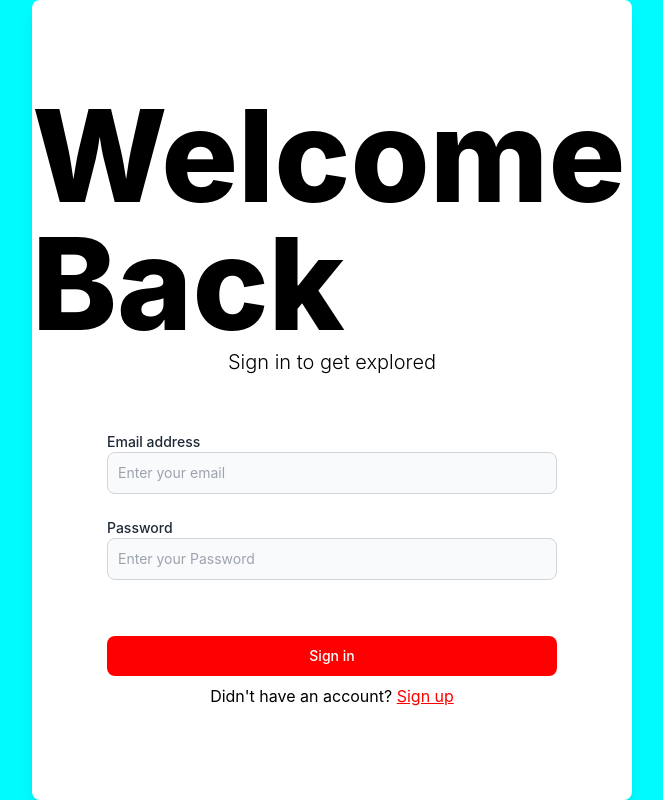
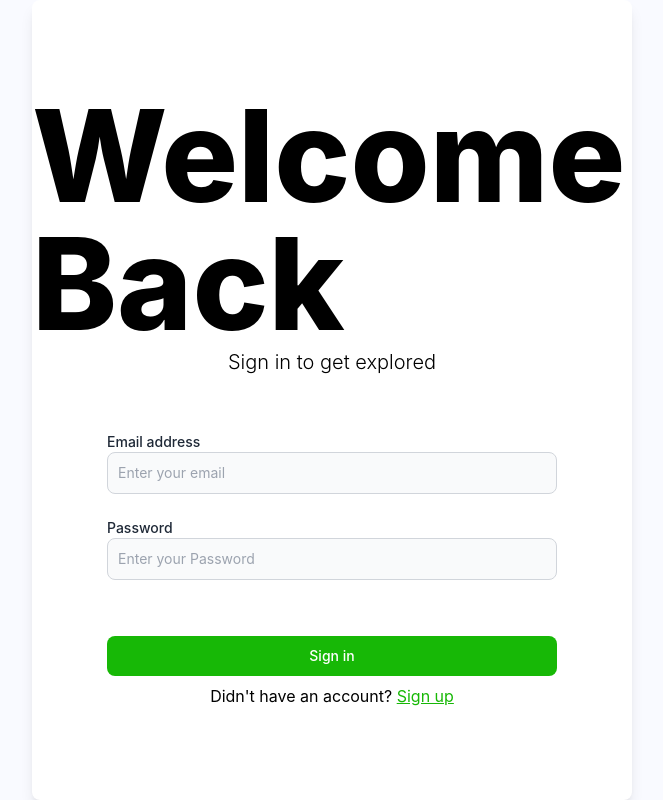
Before and after one commit to HamzahRahman03/ChattyBox_client, a React (Create React App) app: page /users/sign_in in a window 1280 px wide. Shown: the whole page, without its empty margins (308-971 px from the left). Built offline with nearby package versions, Linux system fonts and the light colour scheme.

Commit message:
Update tailwind.config.js

```diff
--- a/tailwind.config.js
+++ b/tailwind.config.js
@@ -6,9 +6,9 @@ module.exports = {
   theme: {
     extend: {
       colors: {
-        'primary': "#FF0000",
-        'secondary': "#f5f6fa",
-        'light': "#00fbff",
+        'primary': "#17b806",
+        'secondary': "#f3f5ff",
+        'light': "#f9faff",
       },
     },
   },
```
